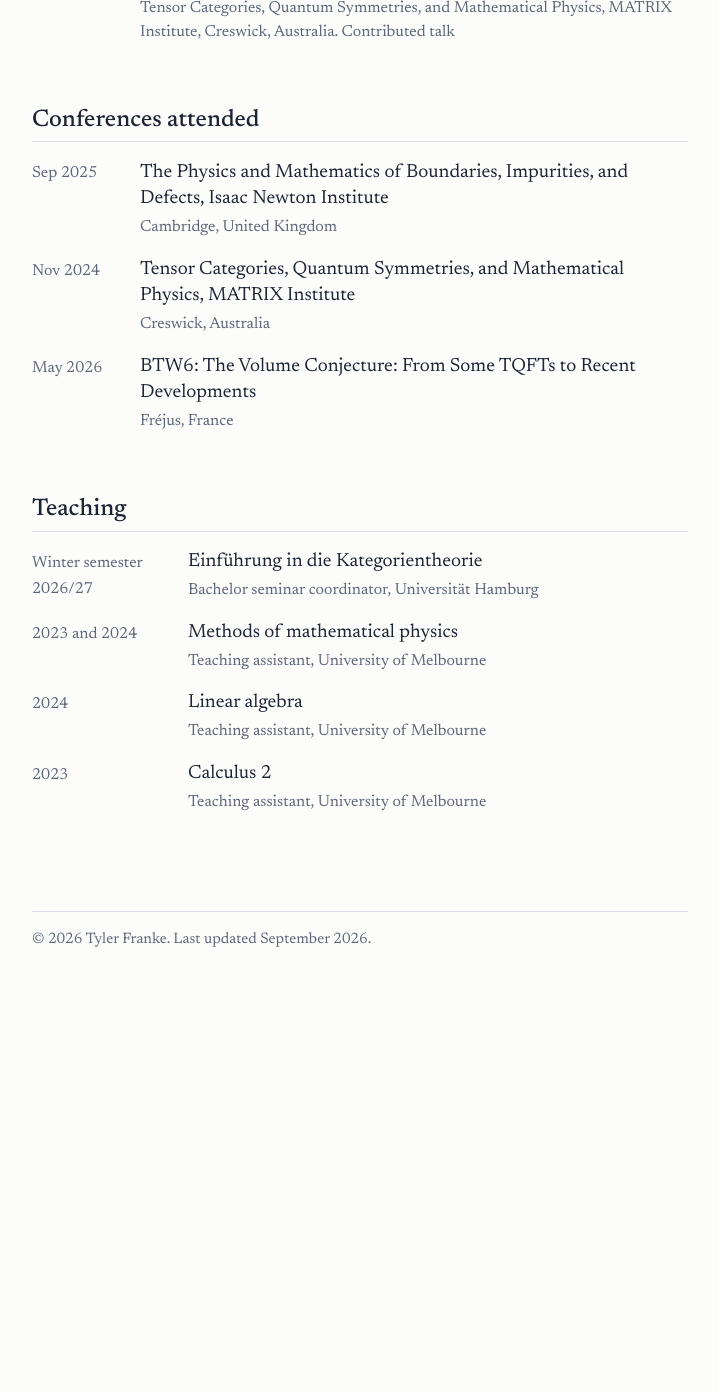
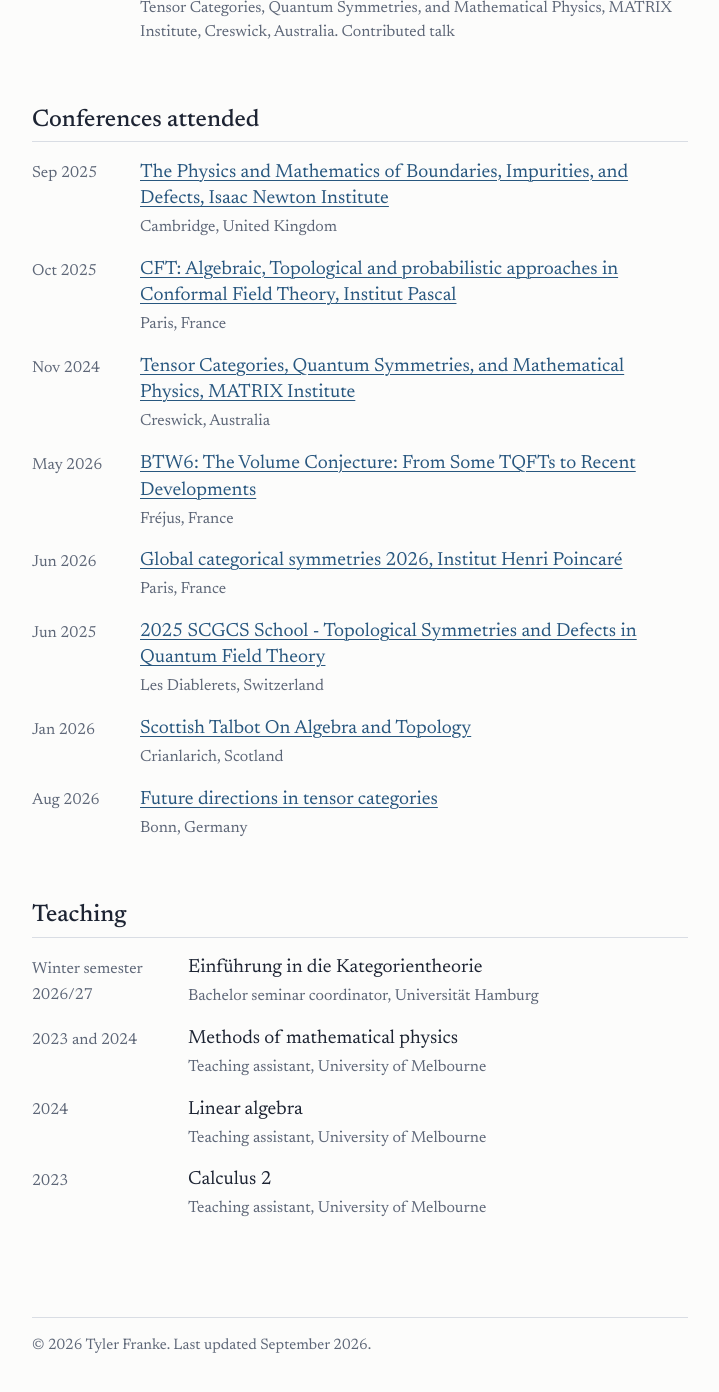
Before and after one commit to TylerFranke/TylerFranke.github.io, a Jekyll site: the page built from index.html, in a window 1280 px wide and 1400 px high, scrolled down 1559 px. Shown: the top 1392 px of the window, without its empty margins (280-999 px from the left). Built offline with Jekyll 4.4.1, drawn with Linux system fonts in a browser that asks for light colours; before the commit the page ends 2566 px from its top, so only the background shows below that.

Commit message:
Add upcoming conferences to conferences.yml

```diff
--- a/_data/conferences.yml
+++ b/_data/conferences.yml
@@ -6,14 +6,42 @@
 #   url:      "https://..."        # optional
 #   note:     "Gave a talk"        # optional
 
+- name:     "Future directions in tensor categories"
+  location: "Bonn, Germany"
+  date:     August 2026
+  url: https://math-events.uni-bonn.de/event/838/
+
+- name:     "Global categorical symmetries 2026, Institut Henri Poincaré"
+  location: "Paris, France"
+  date:     June 2026
+  url: https://indico.math.cnrs.fr/event/14721/overview
+
 - name:     "BTW6: The Volume Conjecture: From Some TQFTs to Recent Developments"
   location: "Fréjus, France"
   date:     May 2026
+  url: https://btw.pages.math.cnrs.fr/BTW6/btw6.html
+
+- name:     "Scottish Talbot On Algebra and Topology"
+  location: "Crianlarich, Scotland"
+  date:     January 2026
+  url: https://sites.google.com/view/stoat-workshop/home
+
+- name:     "CFT: Algebraic, Topological and probabilistic approaches in Conformal Field Theory, Institut Pascal"
+  location: "Paris, France"
+  date:     October 2025
+  url: https://indico.math.cnrs.fr/event/14721/overview
 
 - name:     "The Physics and Mathematics of Boundaries, Impurities, and Defects, Isaac Newton Institute"
   location: "Cambridge, United Kingdom"
   date:     September 2025
+  url: https://indico.ijclab.in2p3.fr/event/11570/
+
+- name:     "2025 SCGCS School - Topological Symmetries and Defects in Quantum Field Theory"
+  location: "Les Diablerets, Switzerland"
+  date:     June 2025
+  url: https://indico.global/event/9644/overview
 
 - name:     "Tensor Categories, Quantum Symmetries, and Mathematical Physics, MATRIX Institute"
   location: "Creswick, Australia"
   date:     November 2024
+  url: https://www.matrix-inst.org.au/events/tensor-categories-quantum-symmetries-and-mathematical-physics/
```
